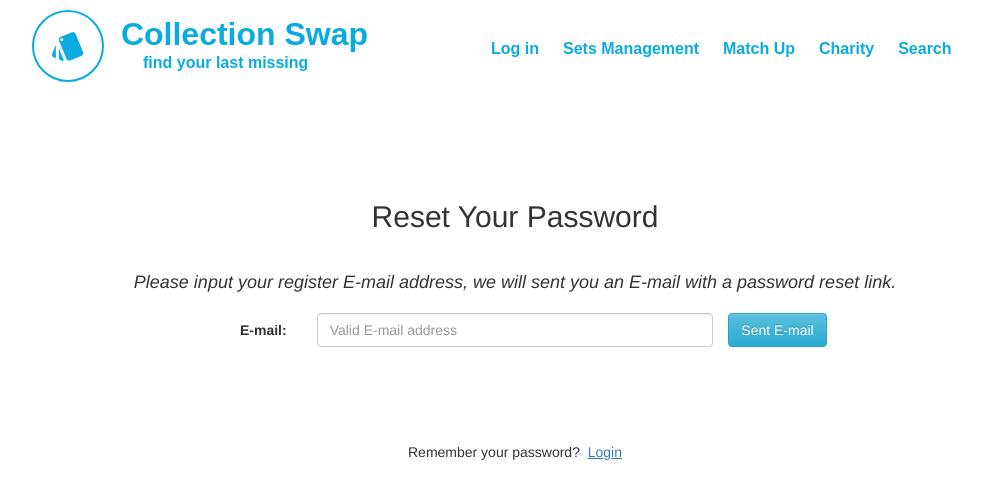
After one commit to ryu9827/CollectionSwap, a PHP site: page /forgetPwd in a window 1280 px wide. The commit adds this page. Shown: the top 499 px of the page, without its empty margins (125-1107 px from the left). Run offline with PHP 8.4, Linux system fonts and the light colour scheme.

Commit message:
add forget password php
add forget password

```diff
--- /dev/null
+++ b/forgetPwd.php
@@ -0,0 +1,52 @@
+<?php
+include_once('includes/header.php');
+if (isset($_SESSION['u_id'])){
+		header("Location:profile.php");
+	}
+?>
+<script type="text/javascript">
+	$(document).ready(function(){
+		$('#submit').click(function(){
+			$('#submit').hide();
+		})
+
+	});
+</script>
+<div class="container-fluid">
+	<div style="height: 100px; visibility:hidden;"></div>
+	<div style="text-align: center">
+		<h2>Reset Your Password</h2>
+	</div>
+	</br></br>
+	<div style="text-align: center">
+		<H4>Please input your register E-mail address, we will sent you an E-mail with a password reset link.</H4>
+	</div>
+	</br>
+			<form class="form-horizontal" method="POST">
+				<div class="form-group">
+					<div class="row">
+				        <label for="uid" class="col-xs-2 col-md-offset-2 control-label">E-mail: </label>
+				        <div class="col-xs-4">
+							<input type="text" class="form-control" name="uid" placeholder="Valid E-mail address">
+						</div>
+						<button id="submit" class="btn btn-info" name="submit">Sent E-mail</button>
+					</div>
+				</div>
+			</form>
+			</br>
+
+			</br></br></br>
+			<div style="text-align: center">
+				<p>Remember your password? &nbsp<a href="login.php" style="text-decoration: underline;">Login</a></p>
+			</div>
+
+			<!--the popup modal shows if the e-mail been send successfully-->
+			<div class="modal fade bs-example-modal-sm" tabindex="-1" id="tips" role="dialog" aria-labelledby="mySmallModalLabel" style="top:250px">
+			  <div class="modal-dialog modal-sm" role="document">
+			    <div class="alert alert-success" role="alert">E-mail has been send successfully.</div>
+			  </div>
+			</div>
+
+<?php
+include_once('includes/footer.php');
+?>
--- a/login.php
+++ b/login.php
@@ -28,6 +28,9 @@ if (isset($_SESSION['u_id'])){
 					</div>
 				</div>
 			</form>
+			</br>
+
+	<p class="text-center"><a href="forgetPwd">Forget your password?</a></p>
 
 
 <?php
```
